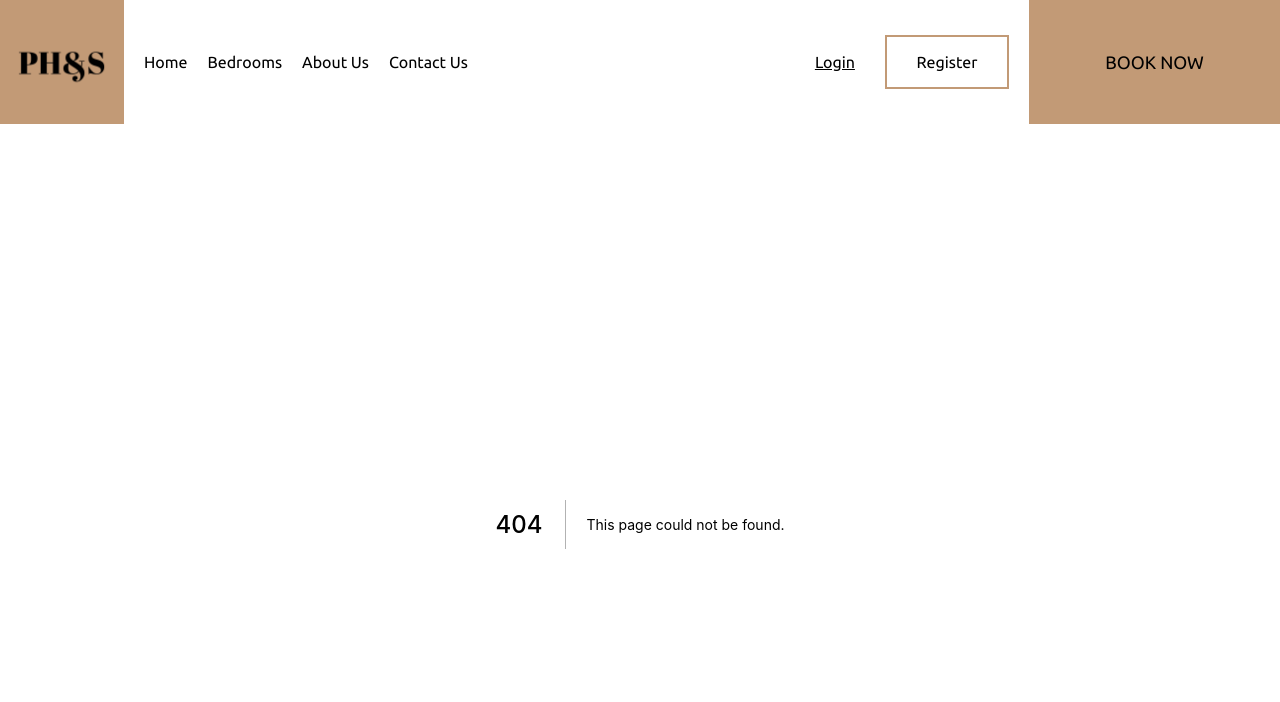
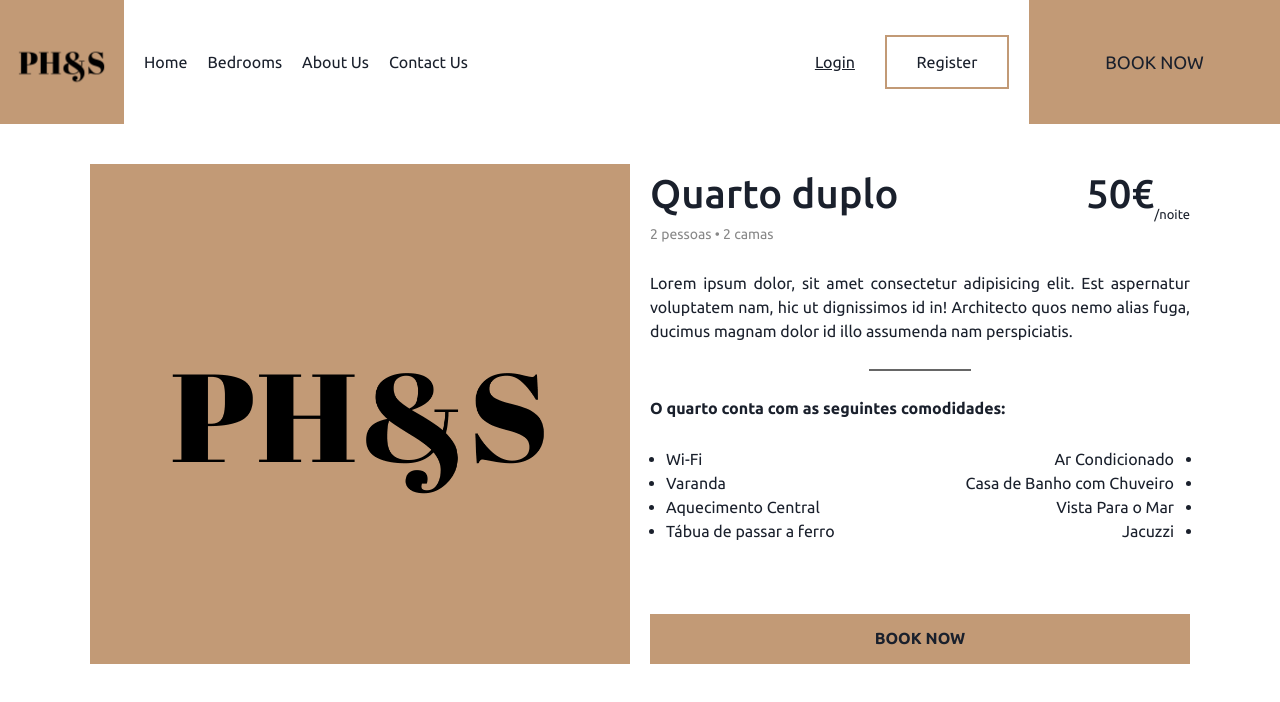
Before and after one commit to diogosousa17/pelourinho-hotel, a Next.js app: page /bedroom/1 in a window 1280 px wide. Before the commit this address had no page. Shown: the top 702 px of the page. Built offline with nearby package versions, Linux system fonts and the light colour scheme; no server answers.

Commit message:
bedroom page reformulated

```diff
--- a/src/components/cards/cards.tsx
+++ b/src/components/cards/cards.tsx
@@ -10,7 +10,6 @@ import Link from 'next/link'
 import React, { useEffect, useState } from "react"
 import { api } from '../../services/api'
 
-
 export function Cards() {
 
     const [bedrooms, setBedrooms] = useState([])
@@ -20,11 +19,12 @@ export function Cards() {
             .get("/bedrooms/bedroom")
             .then((response) => setBedrooms(response.data))
             .catch((err) => {
-                console.error("ops! ocorreu um erro " + err)
+                console.error("Erro: " + err)
             })
     }, [])
 
     type Bedroom = {
+        _id: String,
         bedroomName: String,
         description: String,
         capacity: Number,
@@ -74,7 +74,7 @@ export function Cards() {
                                                     <Box as='span' color='gray.600' fontSize='sm'>
                                                         <Text pr="10px" color='gray.500' fontSize='sm' noOfLines={3} maxW="200px" w="100%">{bedroom.description}</Text>
                                                     </Box>
-                                                    <Link href="/bedroom" passHref>
+                                                    <Link href={"/bedroom/" + bedroom._id} passHref>
                                                         <Box as="button" bgColor="#C29A76" fontWeight="light" _hover={{ bgColor: "rgba(0, 0, 0, 0.2)" }} w="100px" h="30px" borderRadius="4px" alignSelf='flex-end'>Ver mais</Box>
                                                     </Link>
                                                 </Flex>
--- a/src/components/loginButton/loginButton.tsx
+++ b/src/components/loginButton/loginButton.tsx
@@ -12,17 +12,16 @@ import {
     Box,
     DrawerHeader,
     IconButton,
-    Flex
+    Flex,
 } from '@chakra-ui/react'
 import Link from 'next/link'
 import React, { useContext } from 'react'
 import { useForm } from 'react-hook-form'
 import { AuthContext } from '../../contexts/AuthContext'
-
 export function LoginButton() {
 
-    const { register, handleSubmit } = useForm()
-    const { signIn } = useContext(AuthContext)
+    const { signIn, isAuthnticated } = useContext(AuthContext)
+    const { register, handleSubmit, formState: { isSubmitting } } = useForm()
 
     async function handleSignIn(data: any) {
         await signIn(data)
@@ -74,10 +73,11 @@ export function LoginButton() {
                     </Flex>
                     <DrawerBody>
                         <Center h="100%">
-                            <VStack spacing={'4'} w="100%">
+                            <VStack>
                                 <Text fontSize='5xl' fontWeight='bold' textAlign="center">Login</Text>
                                 <form onSubmit={handleSubmit(handleSignIn)}>
                                     <Input
+                                        id="username"
                                         w="100%"
                                         maxW="550px"
                                         h="50px"
@@ -87,17 +87,20 @@ export function LoginButton() {
                                         borderWidth='0px'
                                         placeholder="Username"
                                         {...register("username")}
+                                        mb="10px"
                                     />
                                     <Input
+                                        id="password"
                                         w="100%"
                                         maxW="550px"
                                         h="50px"
                                         bgColor="#FFFF"
-                                        type="password"
                                         borderRadius="0"
                                         borderWidth='0px'
                                         placeholder="Password"
+                                        type="password"
                                         {...register("password")}
+                                        mb="10px"
                                     />
                                     <Center>
                                         <Button
@@ -112,6 +115,7 @@ export function LoginButton() {
                                             _hover={{ bgColor: "rgba(0, 0, 0, 0.2)" }}
                                             _focus={{ bgColor: "rgba(0, 0, 0, 0.2)" }}
                                             type="submit"
+                                            isLoading={isSubmitting}
                                         >
                                             Entrar
                                         </Button>
@@ -138,6 +142,7 @@ export function LoginButton() {
                     </DrawerBody>
                 </DrawerContent>
             </Drawer>
+
         </>
     )
 }
--- a/src/contexts/AuthContext.tsx
+++ b/src/contexts/AuthContext.tsx
@@ -37,7 +37,6 @@ export function AuthProvider({ children }: any) {
             setCookie(undefined, 'hotel.token', response.data.token, {
                 maxAge: 60 * 60 * 1, // 1h
             })
-
             setUser(user)
             Router.push('/')
         } catch (err) {
--- /dev/null
+++ b/src/pages/bedroom/[id].tsx
@@ -0,0 +1,90 @@
+import type { NextPage } from 'next'
+import React, { useEffect, useState } from "react"
+import { Image, Box, Center, Flex, Text, Divider, UnorderedList, SimpleGrid, Button, ListItem, useBreakpointValue } from '@chakra-ui/react'
+import { api } from '../../services/api'
+import { useRouter } from 'next/router'
+
+
+const Bedroom: NextPage = () => {
+
+    const router = useRouter()
+    const [bedroom, setBedroom] = useState([])
+    const { id } = router.query
+
+    useEffect(() => {
+        api.get(`/bedrooms/bedroom/${id}`)
+            .then((response) => {
+                setBedroom(response.data)
+            })
+    }, [])
+
+    const wide = useBreakpointValue({
+        base: false,
+        lg: true
+    })
+
+    return (
+        <>
+            {
+                !wide ? (
+                    <div>responsive</div>
+                ) : (
+                    <Center mt="40px" mx="10px">
+                        <SimpleGrid columns={2} spacing={5} w="100%" maxW="1100px">
+                            <Box h="100%">
+                                <Image src="/logo.png" alt="bedroomImage" h="100%" maxH="500px" w="100%" />
+                            </Box>
+                            <SimpleGrid>
+                                <Box>
+                                    <Flex justify="space-between" w="100%" align="flex-start">
+                                        <Text fontSize="40px" fontWeight="medium">Quarto duplo</Text>
+                                        <Flex align="flex-end">
+                                            <Text fontSize="40px" fontWeight="medium">50€</Text>
+                                            <Text fontSize="13px">/noite</Text>
+                                        </Flex>
+                                    </Flex>
+                                    <Flex>
+                                        <Text textAlign="left" w="100%" fontSize="14px" color="#888888">2 pessoas &bull; 2 camas</Text>
+                                    </Flex>
+                                </Box>
+                                <Text textAlign="justify" w="100%">Lorem ipsum dolor, sit amet consectetur adipisicing elit. Est aspernatur voluptatem nam, hic ut dignissimos id in! Architecto quos nemo alias fuga, ducimus magnam dolor id illo assumenda nam perspiciatis.</Text>
+                                <Center h="1px">
+                                    <Divider borderWidth="1px" borderColor="#000" w="100px" />
+                                </Center>
+                                <Text textAlign="left" w="100%" fontWeight="semibold" h="100%">O quarto conta com as seguintes comodidades:</Text>
+                                <SimpleGrid columns={2} w="100%" h="100%">
+                                    <UnorderedList>
+                                        <ListItem>Wi-Fi</ListItem>
+                                        <ListItem>Varanda</ListItem>
+                                        <ListItem>Aquecimento Central</ListItem>
+                                        <ListItem>Tábua de passar a ferro</ListItem>
+                                    </UnorderedList>
+                                    <UnorderedList dir="rtl">
+                                        <ListItem>Ar Condicionado</ListItem>
+                                        <ListItem>Casa de Banho com Chuveiro</ListItem>
+                                        <ListItem>Vista Para o Mar</ListItem>
+                                        <ListItem>Jacuzzi</ListItem>
+                                    </UnorderedList>
+                                </SimpleGrid>
+                                <Flex align="flex-end">
+                                    <Button
+                                        bgColor="#C29A76"
+                                        w="100%"
+                                        maxH="50px"
+                                        h="100%"
+                                        mt="50px"
+                                        borderRadius="0"
+                                    >
+                                        BOOK NOW
+                                    </Button>
+                                </Flex>
+                            </SimpleGrid>
+                        </SimpleGrid>
+                    </Center>
+                )
+            }
+        </>
+    )
+}
+
+export default Bedroom
```
Also changed, not shown: src/components/registerButton/registerButton.tsx (+57 -6 lines), src/pages/bedroom.tsx (deleted, +0 -64 lines), src/pages/index.tsx (+0 -12 lines).
